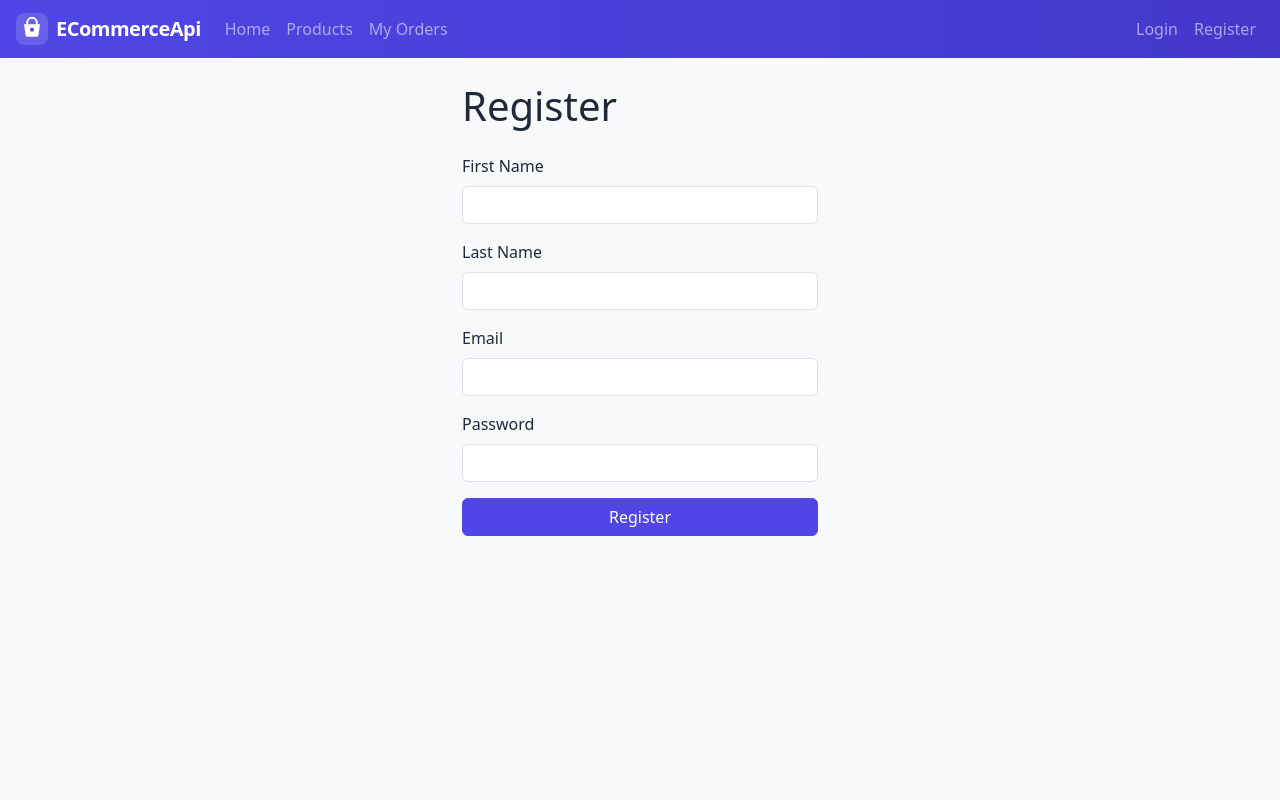
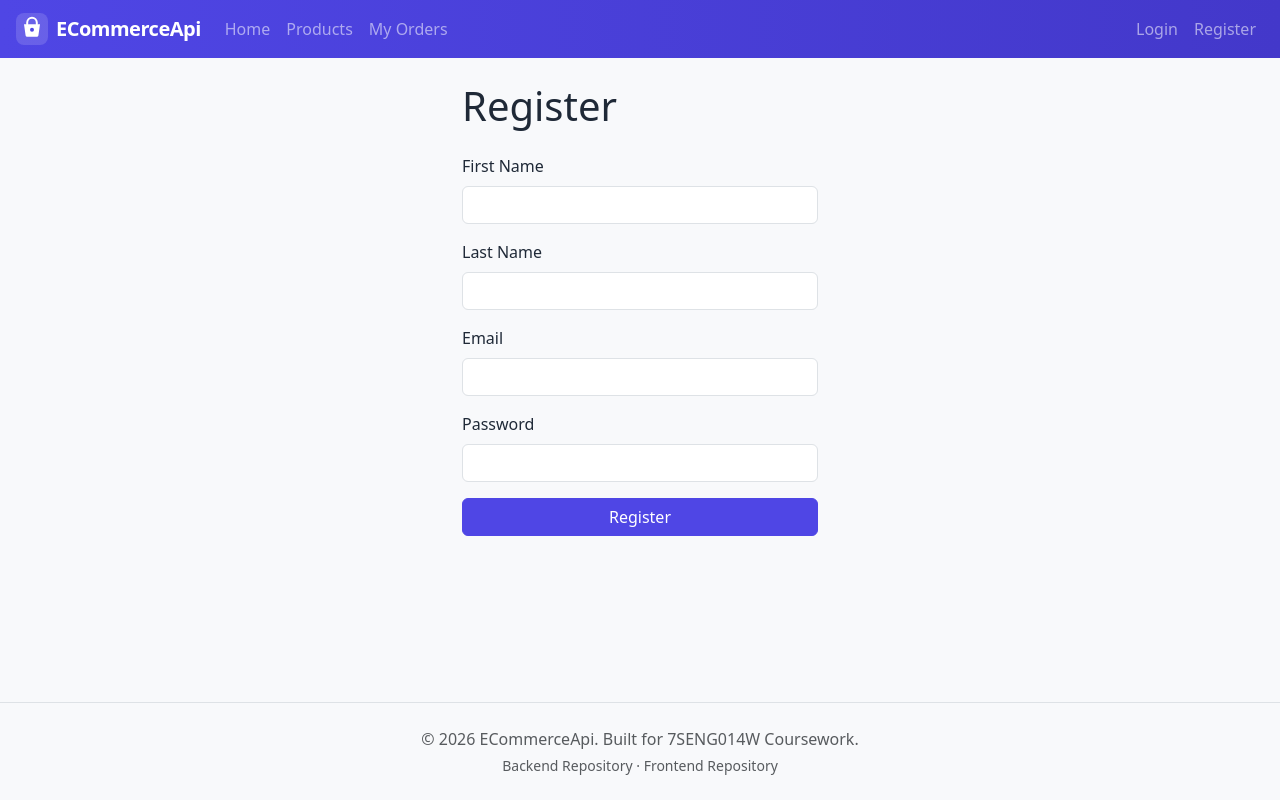
Before and after one commit to nimzrajaguru/ECommerceApi-Frontend, a React (Vite) app: page /register in a window 1280 px wide. Built offline with nearby package versions, Linux system fonts and the light colour scheme; no server answers.

Commit message:
Add sticky footer layout and loading skeleton for Products page

```diff
--- a/src/App.jsx
+++ b/src/App.jsx
@@ -7,6 +7,7 @@ import OrdersPage from './pages/OrdersPage.jsx'
 import ProtectedRoute from './components/ProtectedRoute.jsx'
 import { useAuth } from './context/AuthContext.jsx'
 import Logo from './components/Logo.jsx'
+import Footer from './components/Footer.jsx'
 
 function App() {
   const { token, user, logout } = useAuth()
@@ -17,8 +18,9 @@ function App() {
     navigate('/login')
   }
 
-  return (
-    <div>
+
+   return (
+    <div className="d-flex flex-column min-vh-100">
       <nav className="navbar navbar-expand-lg navbar-dark bg-dark px-3">
         <Link className="navbar-brand" to="/">
           <Logo />
@@ -72,7 +74,7 @@ function App() {
         </div>
       </nav>
 
-      <div className="container mt-4">
+      <div className="container mt-4 flex-grow-1">
         <Routes>
           <Route path="/" element={<HomePage />} />
           <Route path="/products" element={<ProductsPage />} />
@@ -84,10 +86,12 @@ function App() {
               </ProtectedRoute>
             }
           />
-          <Route path="/login" element={<LoginPage />} />
+         <Route path="/login" element={<LoginPage />} />
           <Route path="/register" element={<RegisterPage />} />
         </Routes>
       </div>
+
+      <Footer />
     </div>
   )
 }
--- /dev/null
+++ b/src/components/Footer.jsx
@@ -0,0 +1,20 @@
+function Footer() {
+  return (
+    <footer className="mt-5 py-4 border-top text-center text-muted">
+      <div className="container">
+        <p className="mb-1">© {new Date().getFullYear()} ECommerceApi. Built for 7SENG014W Coursework.</p>
+        <p className="mb-0 small">
+          <a href="https://github.com/nimzrajaguru/ECommerceApi" target="_blank" rel="noreferrer" className="text-muted text-decoration-none">
+            Backend Repository
+          </a>
+          {' · '}
+          <a href="https://github.com/nimzrajaguru/ECommerceApi-Frontend" target="_blank" rel="noreferrer" className="text-muted text-decoration-none">
+            Frontend Repository
+          </a>
+        </p>
+      </div>
+    </footer>
+  )
+}
+
+export default Footer
--- /dev/null
+++ b/src/components/ProductCardSkeleton.jsx
@@ -0,0 +1,20 @@
+function ProductCardSkeleton() {
+  return (
+    <div className="col-12 col-sm-6 col-md-4 col-lg-3 mb-4">
+      <div className="card h-100" style={{ opacity: 0.6 }}>
+        <div className="card-body">
+          <div
+            className="placeholder-glow"
+          >
+            <span className="placeholder col-8 mb-2" style={{ height: '20px', display: 'block', borderRadius: '4px' }}></span>
+            <span className="placeholder col-12 mb-1" style={{ height: '14px', display: 'block', borderRadius: '4px' }}></span>
+            <span className="placeholder col-10 mb-3" style={{ height: '14px', display: 'block', borderRadius: '4px' }}></span>
+            <span className="placeholder col-4" style={{ height: '24px', display: 'block', borderRadius: '4px' }}></span>
+          </div>
+        </div>
+      </div>
+    </div>
+  )
+}
+
+export default ProductCardSkeleton
--- a/src/pages/ProductsPage.jsx
+++ b/src/pages/ProductsPage.jsx
@@ -1,6 +1,7 @@
 import { useState, useEffect } from 'react'
 import { getAllProducts } from '../services/productService.js'
 import ProductCard from '../components/ProductCard.jsx'
+import ProductCardSkeleton from '../components/ProductCardSkeleton.jsx'
 
 function ProductsPage() {
   const [products, setProducts] = useState([])
@@ -19,16 +20,15 @@ function ProductsPage() {
       })
   }, [])
 
-  if (loading) return <p>Loading products...</p>
   if (error) return <p style={{ color: 'red' }}>{error}</p>
 
   return (
     <div>
-      <h1>Products</h1>
+      <h1 className="mb-4">Products</h1>
       <div className="row">
-        {products.map((product) => (
-          <ProductCard key={product.id} product={product} />
-        ))}
+        {loading
+          ? Array.from({ length: 4 }).map((_, i) => <ProductCardSkeleton key={i} />)
+          : products.map((product) => <ProductCard key={product.id} product={product} />)}
       </div>
     </div>
   )
```
